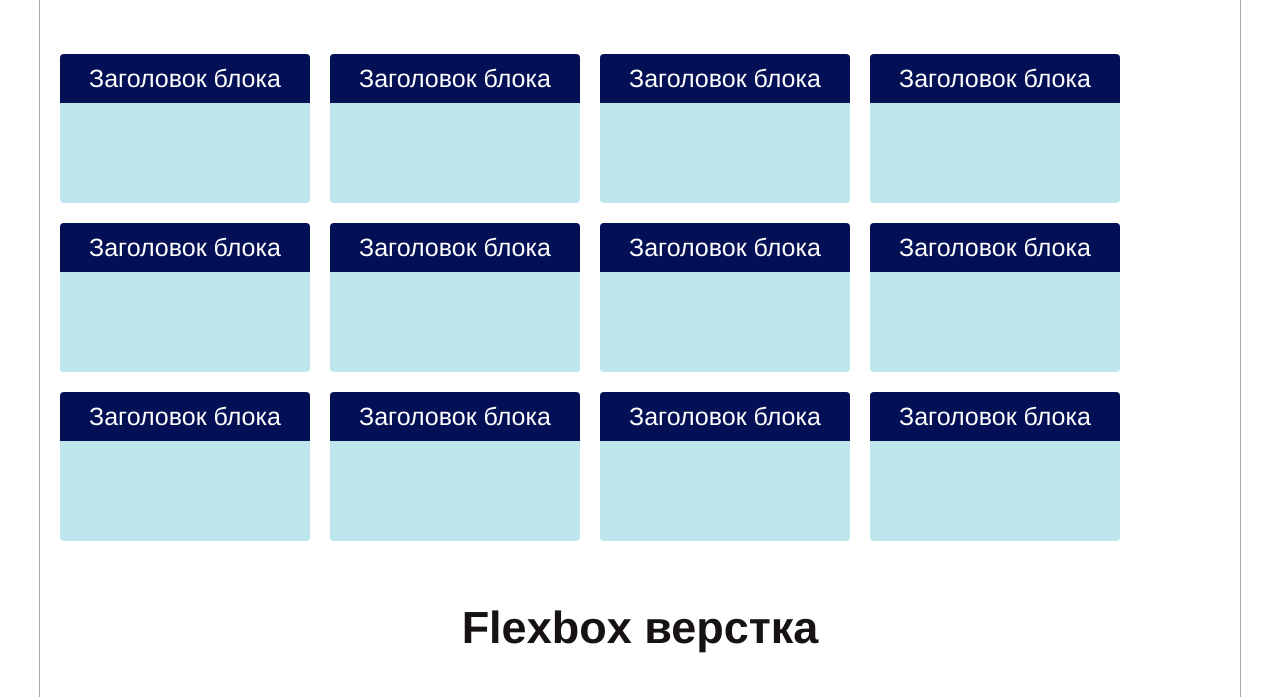
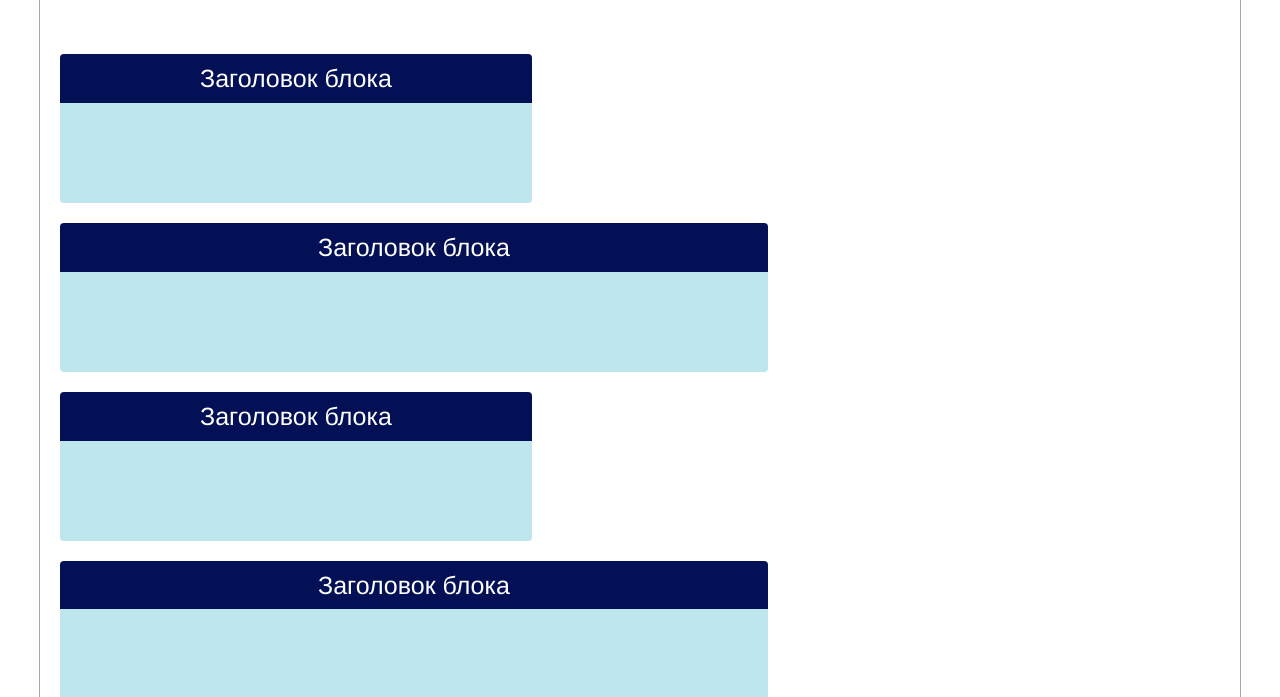
Before and after one commit to DariaSolokhina/Flex-Block, a plain HTML site: page index.html in a window 1280 px wide. Shown: the part 103-800 px from the top of the page. Drawn offline with Linux system fonts and the light colour scheme.

Commit message:
Update main.css

```diff
--- a/css/main.css
+++ b/css/main.css
@@ -27,10 +27,16 @@
 
 .block__item  {
     float: left;
-    width: 250px;
     margin: 10px;
     box-sizing: border-box;
+}
 
+.type_1 {
+    width: 40%;
+}
+
+.type_2 {
+    width: 60%;
 }
 
 .block__title {
@@ -44,7 +50,7 @@
 }
 
 .block__illustration {
-    width: 250px;
+    width: 100%;
     height: 100px;
     background-color: rgb(189, 231, 236);
     border-radius: 0 0 4px 4px;
```
